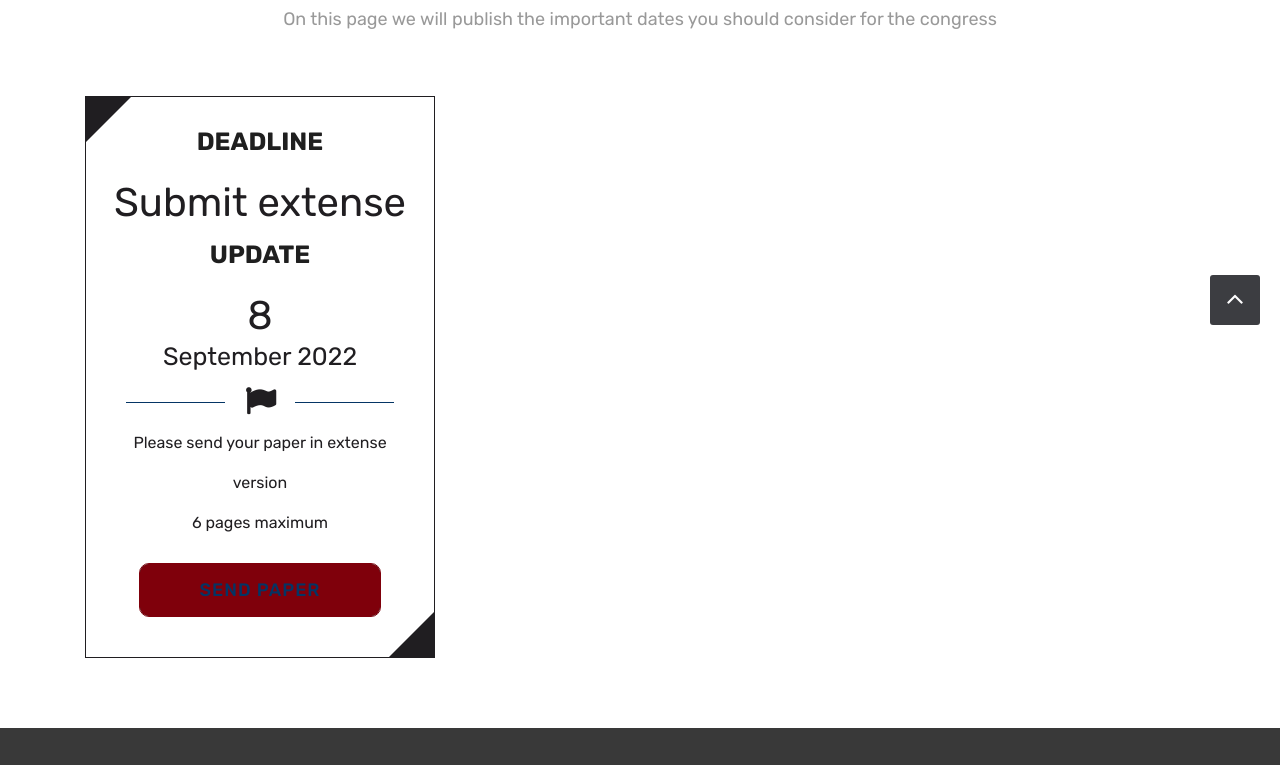
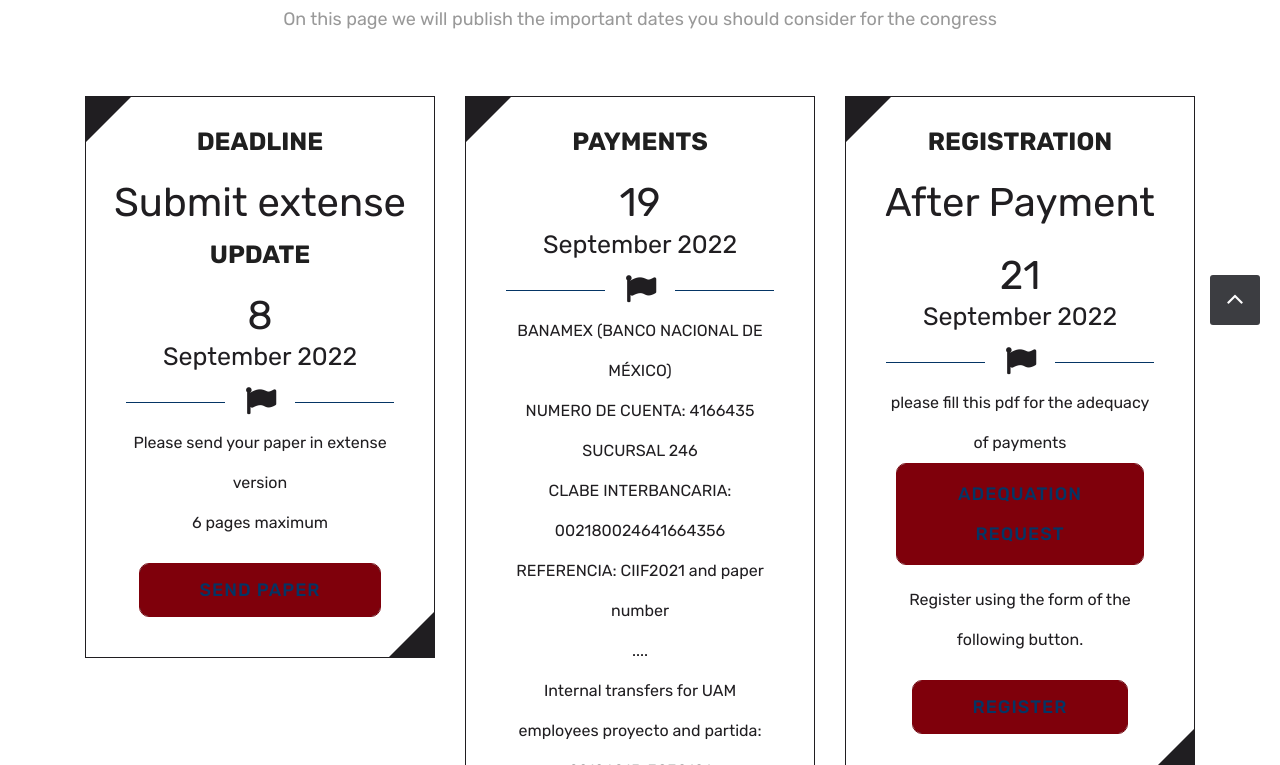
Before and after one commit to BrunoDelBer/paginaDelCongreso, a plain HTML site: page dates.html in a window 1280 px wide. Shown: the part 575-1340 px from the top of the page. Drawn offline with Linux system fonts and the light colour scheme.

Commit message:
Commit fechas 2
 las fechas para los pagos y para  el registro despues del pago

```diff
--- a/dates.html
+++ b/dates.html
@@ -158,11 +158,11 @@
                     </div>
                 </div> -->
 
-                <!-- <div class="col-lg-4 col-sm-6">
+                 <div class="col-lg-4 col-sm-6">
                     <div class="pricingTable">
                         <h3 class="title">Payments</h3>
-                        <div class="price-value">From 10 to 17
-                            <span class="month">September 2021</span>
+                        <div class="price-value"> 19
+                            <span class="month">September 2022</span>
                         </div>
                         <ul class="pricing-content">
                             <li>BANAMEX (BANCO NACIONAL DE MÉXICO) </li>
@@ -179,8 +179,8 @@
                 <div class="col-lg-4 col-sm-6">
                     <div class="pricingTable">
                         <h3 class="title">Registration</h3>
-                        <div class="price-value">After Payment<br/>From 10 to 27
-                            <span class="month">September 2020</span>
+                        <div class="price-value">After Payment<br/>21
+                            <span class="month">September 2022</span>
                         </div>
                         <ul class="pricing-content">
                             <li>please fill this pdf for the adequacy of payments</li>
@@ -216,7 +216,7 @@
                         <div class="widget-title">
                             <img src="images/logos/logo12B.png" alt="" />
                         </div>
-                    </div><!-- end clearfix -->
+                    </div><!--end clearfix -->
                 </div><!-- end col -->
 
 				<div class="col-md-6 col-lg-3">
```
Also changed, not shown: committee.html (+1 -1 lines).
